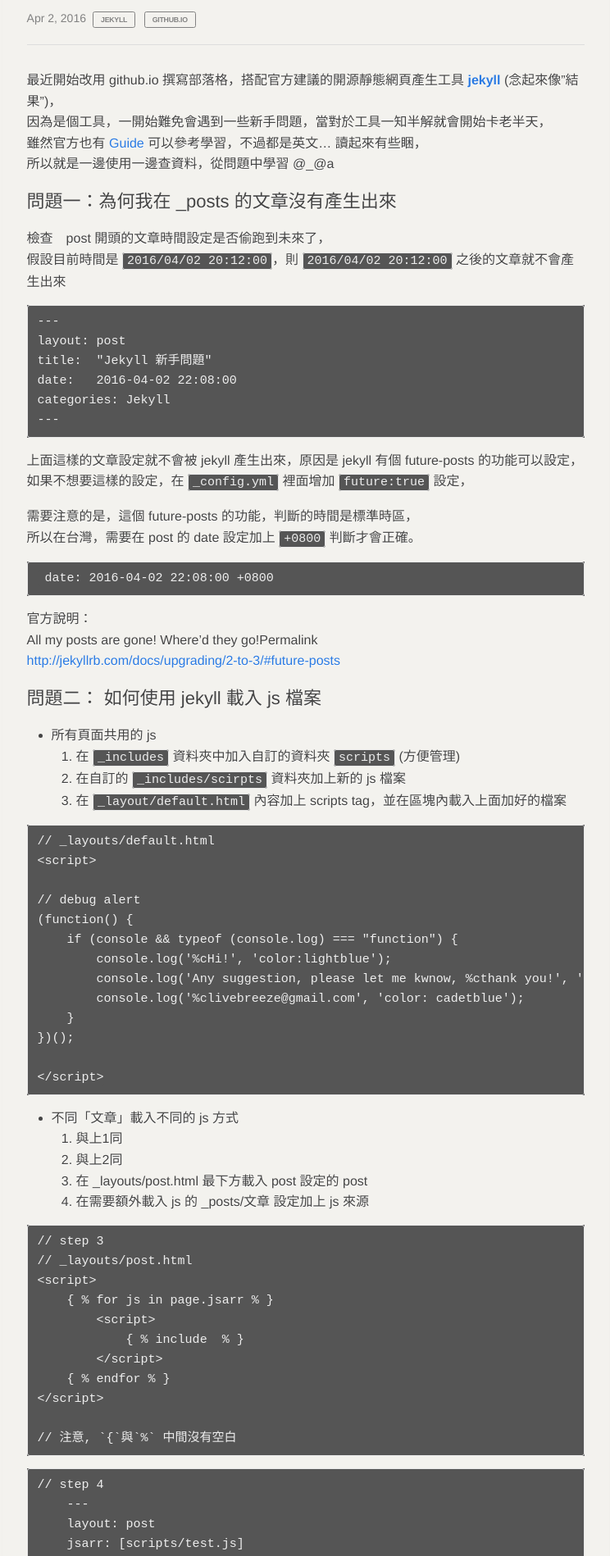
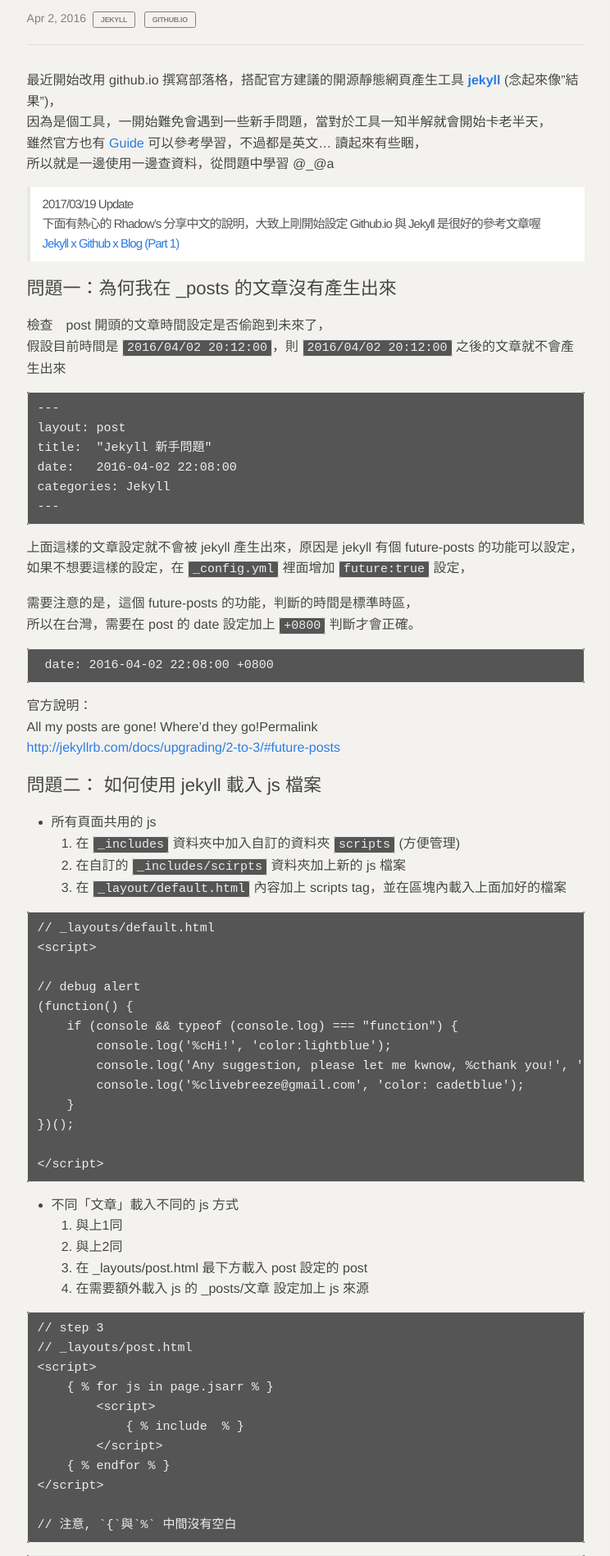
Before and after one commit to livebreeze-zz/livebreeze.github.io, a Jekyll site: the page built from _posts/2016/2016-04-02-JekyllIssue.markdown, in a window 1280 px wide. Shown: the part 629-2527 px from the top of the page at 82% size, without its empty margins (267-1011 px from the left). Built offline with Jekyll 4.4.1, drawn with Linux system fonts in a browser that asks for light colours; some web fonts are replaced; comment, search, counter and statistics services are not loaded.

Commit message:
update post folder place

```diff
--- a/_posts/2016-04-02-JekyllIssue.markdown
+++ b/_posts/2016/2016-04-02-JekyllIssue.markdown
@@ -10,6 +10,10 @@
 因為是個工具，一開始難免會遇到一些新手問題，當對於工具一知半解就會開始卡老半天，
 雖然官方也有 [Guide](https://jekyllrb.com/docs/home/) 可以參考學習，不過都是英文... 讀起來有些睏，
 所以就是一邊使用一邊查資料，從問題中學習 @_@a
+
+> 2017/03/19 Update
+> 下面有熱心的 Rhadow's 分享中文的說明，大致上剛開始設定 Github.io 與 Jekyll 是很好的參考文章喔
+> [Jekyll x Github x Blog (Part 1)](https://rhadow.github.io/2015/02/18/Jekyll-x-Github-x-Blog-Part1/)
 
 ### 問題一：為何我在 _posts 的文章沒有產生出來
 檢查　post 開頭的文章時間設定是否偷跑到未來了，
```
Also changed, not shown: _posts/2016/2016-05-05-ShareVisualStudio2015.md (renamed from _posts/2017/2017-03-18-ShareVisualStudio2015.md, +1 -1 lines), _posts/2016/2016-07-27-ClassReview-Angular2-DevGetStartedClass.md (renamed from _posts/2016-07-27-ClassReview-Angular2-DevGetStartedClass.md, +1 -1 lines), _posts/2016/2016-07-31-ClassReview-Angular2.md (renamed from _posts/2016-07-31-ClassReview-Angular2.md, +1 -1 lines), _posts/2016/2016-03-18-IISHTTPEroor500.19.markdown (renamed from _posts/2016-03-18-IISHTTPEroor500.19.markdown), _posts/2016/2016-03-29-SkillTreeDay.markdown (renamed from _posts/2016-03-29-SkillTreeDay.markdown), _posts/2016/2016-03-31-TheProgressBarForUploadFiles.markdown (renamed from _posts/2016-03-31-TheProgressBarForUploadFiles.markdown), _posts/2016/2016-04-02-RequestAPI407.markdown (renamed from _posts/2016-04-02-RequestAPI407.markdown), _posts/2016/2016-04-04-CodeschoolAngularJS.markdown (renamed from _posts/2016-04-04-CodeschoolAngularJS.markdown), _posts/2016/2016-04-20-HowToIgnoreStylecopRules.md (renamed from _posts/2016-04-20-HowToIgnoreStylecopRules.md), _posts/2016/2016-04-20-UseStyleCopForCSharpCode.md (renamed from _posts/2016-04-20-UseStyleCopForCSharpCode.md), _posts/2016/2016-04-22-ChromeDeveloperToolDarkThemeWithZeroDarkMatix.md (renamed from _posts/2016-04-22-ChromeDeveloperToolDarkThemeWithZeroDarkMatix.md), _posts/2016/2016-07-30-Ch9Class_UseTypeScriptToDevelopAngular2.md (renamed from _posts/2016-07-30-Ch9Class_UseTypeScriptToDevelopAngular2.md), _posts/2016/2016-12-06-SystemWebHttpSystemWebMVC.md (renamed from _posts/2016-12-06-SystemWebHttpSystemWebMVC.md).
